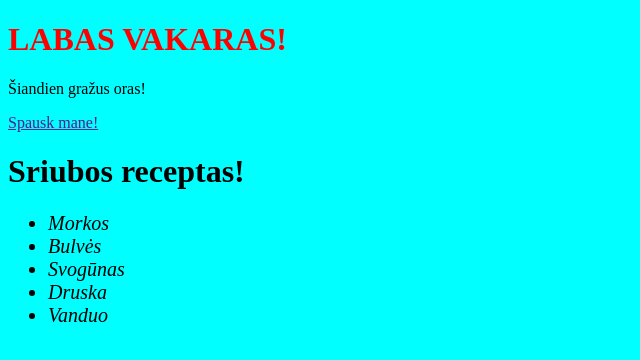
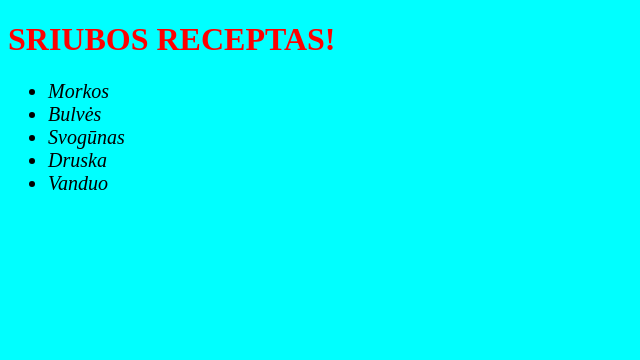
Before and after one commit to Sandrita41/BIT-29, a website: page index3.html in a window 1280 px wide. Shown: the whole page, without its empty margins (0-640 px from the left). Drawn offline with Linux system fonts and the light colour scheme.

Commit message:
3th updates

```diff
--- a/index3.html
+++ b/index3.html
@@ -21,10 +21,6 @@
 </head>
 
 <body>
-    <h1>Labas</h1>
-    <p>Lorem ipsum dolor sit amet.</p>
-    <a href="">Click me!</a>
-
     <h1>Sriubos receptas!</h1>
     <ul>
         <li>Morkos</li>
--- a/js/main3.js
+++ b/js/main3.js
@@ -1,17 +1,7 @@
 const h1DOM = document.querySelector("h1");
-const pDOM = document.querySelector("p");
-const aDOM = document.querySelector("a");
-
-console.log(h1DOM);
-console.log(pDOM);
-console.log(aDOM);
-
 //Ar galima į quer'į kelis selektorius sudėti
-h1DOM.innerText = "Labas vakaras!";
 //Kaip konkrečiam h1 uždėti class
 h1DOM.classList.add("simba");
-pDOM.innerHTML = "Šiandien gražus oras!"
-aDOM.innerHTML = "Spausk mane!"
 
 const allIngridientsDOM = document.querySelectorAll("li");
 console.log(allIngridientsDOM);
@@ -19,10 +9,4 @@ for (let i = 0; i < allIngridientsDOM.length; i++) {
     const item = allIngridientsDOM[i];
     console.log(item);
     item.classList.add("darzoves");
-    const itemName = item.innerText;
-    const nameInUppercase = itemName.toUpperCase();
-    console.log(itemName, nameInUppercase);
-    const newArray = [];
-    newArray.push(nameInUppercase);
-    console.log(newArray);
 }
```
